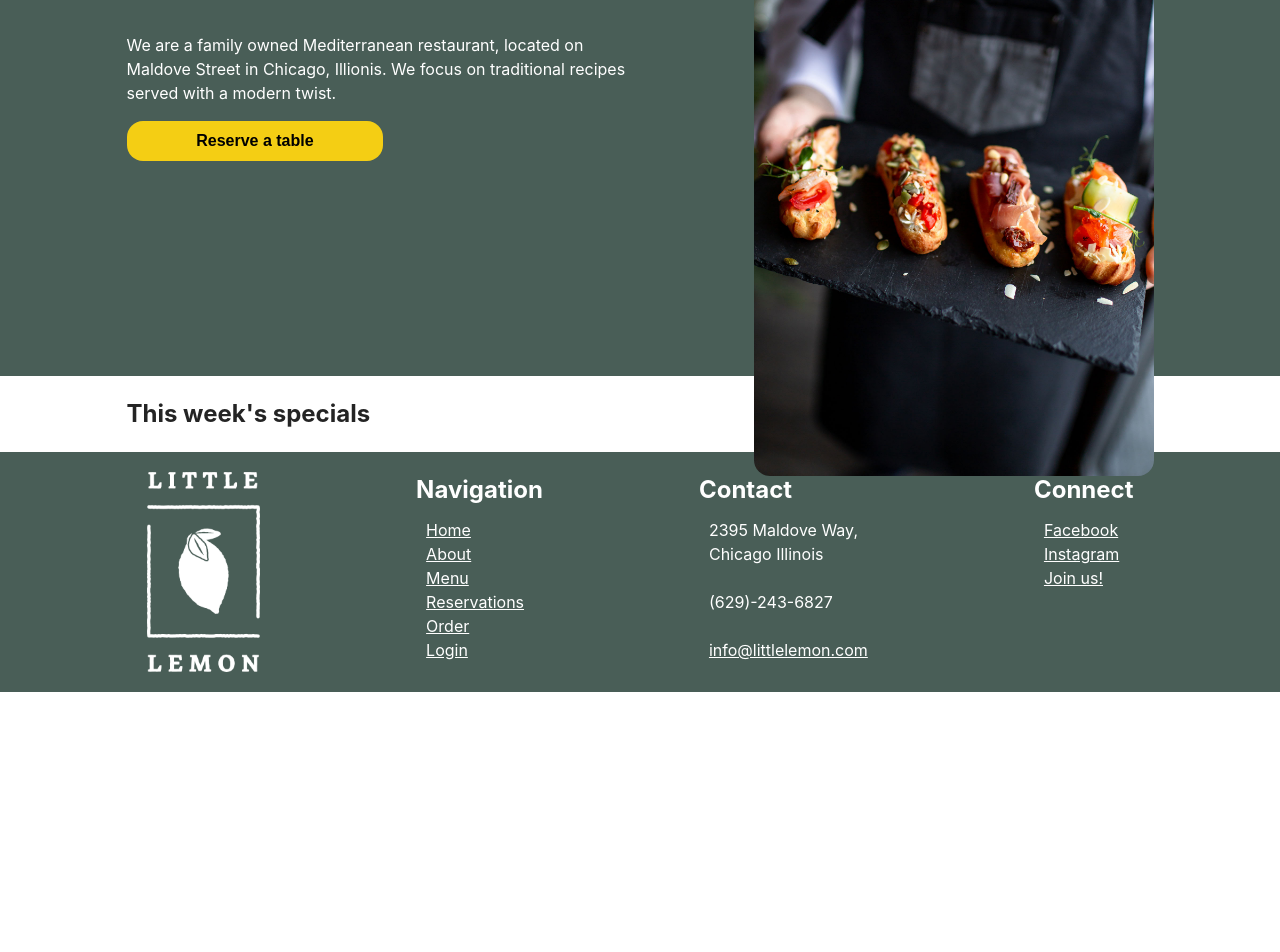
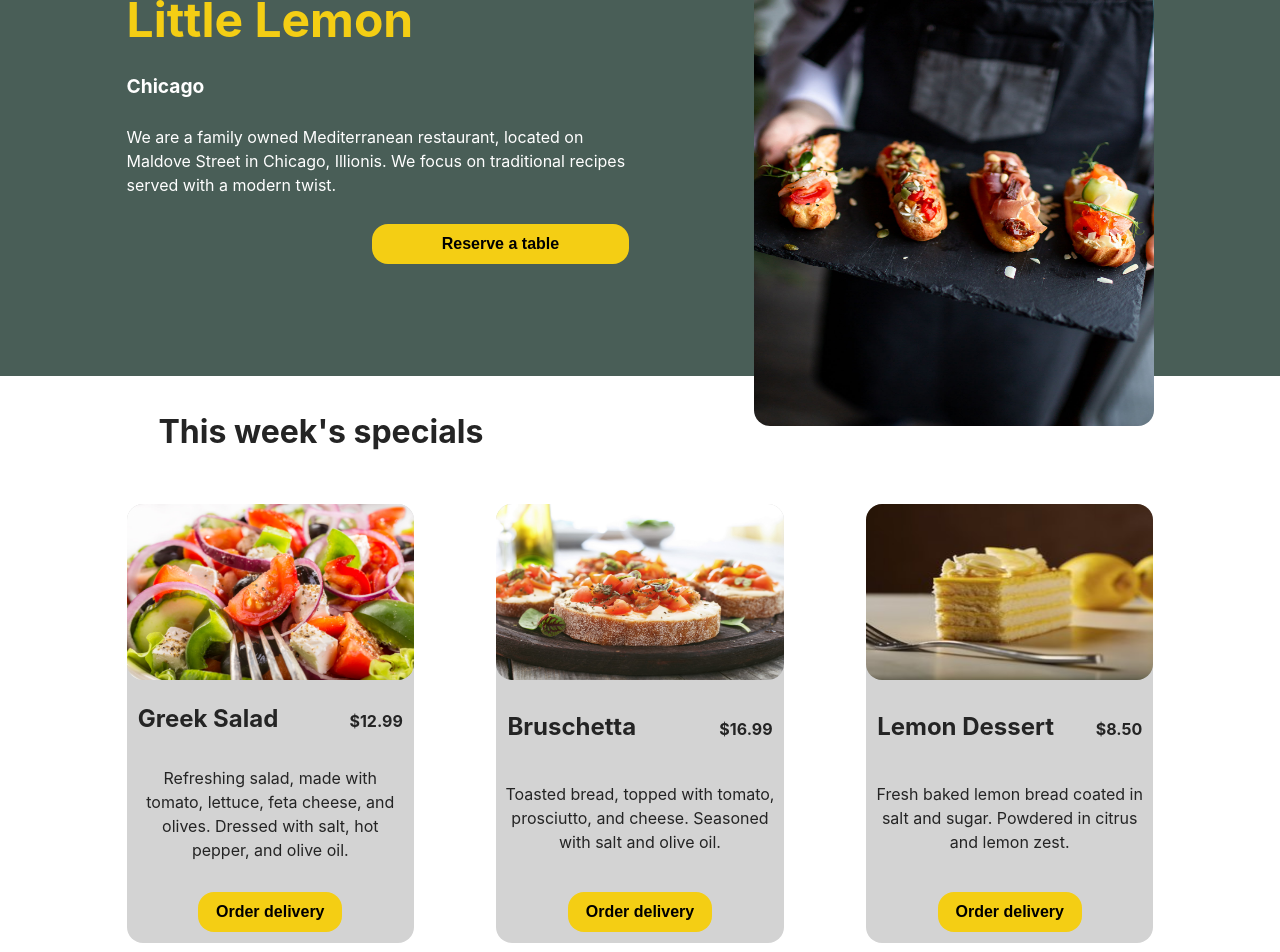
Before and after one commit to EnriqueMartinezAsensi/MetaFrontCapstoneProject, a React (Vite) app in the folder little-lemon/: page / in a window 1280 px wide. Shown: the part 200-1152 px from the top of the page. Before the commit the page ends 892 px from the top, so only its background shows below. Built offline with nearby package versions, Linux system fonts and the light colour scheme.

Commit message:
Ongoin restructuring

```diff
--- a/little-lemon/src/pages/MainPage/index.tsx
+++ b/little-lemon/src/pages/MainPage/index.tsx
@@ -2,17 +2,24 @@ import Footer from "../components/Footer";
 import MenuBar from "../components/MenuBar"
 import Scroller from "../components/Scroller";
 import SectionWrapper from "../components/SectionWrapper"
+import Specials from "../components/Specials";
 import { Spacer } from "./MainPage.styled";
 
 const MainPage = () => {
   return <>
     <MenuBar />
-    <Spacer></Spacer>
+    <Spacer />
     <SectionWrapper background="dark">
       <Scroller />
     </SectionWrapper>
     <SectionWrapper background="light">
-      <h1>This week's specials</h1>
+      <Specials />
+    </SectionWrapper>
+    <SectionWrapper background="dark">
+      <Scroller />
+    </SectionWrapper>
+    <SectionWrapper background="light">
+      <Specials />
     </SectionWrapper>
     <SectionWrapper background="dark">
       <Footer />
--- a/little-lemon/src/pages/components/Button/Button.styled.ts
+++ b/little-lemon/src/pages/components/Button/Button.styled.ts
@@ -2,6 +2,7 @@ import styled from "styled-components";
 
 
 export const ButtonWrapper = styled.button`
+margin: 0.7rem;
   border-radius: ${({theme}) => theme.radiuses.medium}px;
   width: 50%;
   min-width: fit-content;
@@ -9,11 +10,13 @@ export const ButtonWrapper = styled.button`
   font-size: medium;
   font-weight: 600;
   color: ${({theme}) => theme.colors.button.normal.text};
-  border: transparent;
+  border-color: transparent;
   background-color: ${({theme}) => theme.colors.button.normal.background};
   transition: all ${({theme}) => theme.transitions.normal}s;
   &:hover{
-    color: ${({theme}) => theme.colors.button.click.background};
+    color: ${({theme}) => theme.colors.button.normal.background};
+    background-color: ${({theme}) => theme.colors.button.click.background};
+    border: 2px solid ${({theme}) => theme.colors.button.normal.background};
   }
   &:disabled{
     background-color: ${({theme}) => theme.colors.button.disabled.background};
--- /dev/null
+++ b/little-lemon/src/pages/components/FoodCard/FoodCard.styled.ts
@@ -0,0 +1,41 @@
+import styled from "styled-components";
+
+export const FoodCardWrapper = styled.div`
+  display: flex;
+  flex-direction: column;
+  align-items: center;
+  justify-content: space-between;
+  margin: 1rem 0rem;
+  padding: 0;
+  width: 28%;
+  background-color: ${({theme}) => theme.colors.common.grey};
+  border-radius: ${({theme}) => theme.radiuses.medium}px;
+`
+
+export const FoodCardImg = styled.img`
+  width: 100%;
+  height: 40%;
+  border-radius: ${({theme}) => theme.radiuses.medium}px;
+`
+
+export const TitleWrapper = styled.div`
+  display: flex;
+  justify-content: space-between;
+  align-items: baseline;
+  width: 100%;
+`
+
+export const CardTitle = styled.h3`
+  margin: 0.7rem;
+  font-size: 1.5rem;
+`
+
+export const CardPrize = styled.h3`
+  margin: 0.7rem;
+  font-size: 1rem;
+`
+
+export const CardText = styled.p`
+  margin: 0.5rem;
+  text-align: center;
+`
--- /dev/null
+++ b/little-lemon/src/pages/components/FoodCard/index.tsx
@@ -0,0 +1,24 @@
+import Button from "../Button"
+import { CardPrize, CardText, CardTitle, FoodCardImg, FoodCardWrapper, TitleWrapper } from "./FoodCard.styled"
+
+type FoodCardProps = {
+  image: string,
+  title: string,
+  price: string,
+  description: string,
+}
+
+const FoodCard = ({image, title, price, description}:FoodCardProps) => {
+  const AddToCart = () => {}
+  return <FoodCardWrapper>
+    <FoodCardImg src={image}/>
+    <TitleWrapper>
+      <CardTitle>{title}</CardTitle>
+      <CardPrize>{price}</CardPrize>
+    </TitleWrapper>
+    <CardText>{description}</CardText>
+    <Button disabled={false} label="Order delivery" handleClick={() =>AddToCart}></Button>
+  </FoodCardWrapper>
+}
+
+export default FoodCard
--- a/little-lemon/src/pages/components/Scroller/Scroller.styled.ts
+++ b/little-lemon/src/pages/components/Scroller/Scroller.styled.ts
@@ -6,12 +6,12 @@ export const ScrollerWrapper = styled.section`
   height: 500px;
   justify-content: space-between;
 `
-
 export const ScrollerTextWrapper = styled.div`
   display: flex;
+  justify-content: center;
+  flex-direction: column;
   width: 50%;
-  flex-direction: column;
-  >h1, h2, p{
+  >p, h2{
     color: ${({theme}) => theme.colors.common.white};
   }
 `
@@ -23,7 +23,26 @@ export const ScrollerImageWrapper = styled.div`
 `
 export const Image = styled.img`
   width: 400px;
-  max-height: 600px;
+  max-height: 500px;
+  margin: 50px 0px 0px 0px;
   z-index: 90;
   border-radius: ${({theme})=> theme.radiuses.medium}px;
 `
+
+export const HeadTitle = styled.h1`
+  margin: 0.5rem 0rem ;
+  font-size: 3rem;
+  color: ${({theme}) => theme.colors.button.normal.background};
+`
+
+export const HeadSubtitle = styled.h2`
+  margin: 0.5rem 0rem;
+  font-size: larger;
+`
+export const ButtonContainer = styled.div`
+  width: 100%;
+  display: flex;
+  flex-direction: row-reverse;
+  margin: 0;
+  padding: 0;
+`
--- a/little-lemon/src/pages/components/Scroller/index.tsx
+++ b/little-lemon/src/pages/components/Scroller/index.tsx
@@ -1,6 +1,6 @@
 import FoodImage from "../../../assets/images/restauranfood.jpg"
 import Button from "../Button";
-import { Image, ScrollerImageWrapper, ScrollerTextWrapper, ScrollerWrapper } from "./Scroller.styled";
+import { ButtonContainer, HeadSubtitle, HeadTitle, Image, ScrollerImageWrapper, ScrollerTextWrapper, ScrollerWrapper } from "./Scroller.styled";
 
 const Scroller = () => {
   const nagigateOnClick  = () => {
@@ -9,11 +9,13 @@ const Scroller = () => {
 
   return <ScrollerWrapper >
     <ScrollerTextWrapper>
-      <h1>Little Lemon</h1>
-      <h2>Chicago</h2>
+      <HeadTitle>Little Lemon</HeadTitle>
+      <HeadSubtitle>Chicago</HeadSubtitle>
       <p>We are a family owned Mediterranean restaurant, located on  Maldove Street in Chicago, Illionis. We focus
       on traditional recipes served with a modern twist.</p>
-      <Button disabled={false} label="Reserve a table" handleClick={() => nagigateOnClick}/>
+      <ButtonContainer>
+        <Button disabled={false} label="Reserve a table" handleClick={() => nagigateOnClick}/>
+      </ButtonContainer>
     </ScrollerTextWrapper>
     <ScrollerImageWrapper>
       <Image src= {FoodImage} alt="Image of the restaurant's delicious food."/>
--- /dev/null
+++ b/little-lemon/src/pages/components/Specials/Sepcials.styled.ts
@@ -0,0 +1,12 @@
+import styled from "styled-components";
+
+export const SpecialsHeader = styled.h1`
+  margin: 2rem;
+  font-size: 2rem;
+`
+
+export const SepcialsCardWrapper = styled.div`
+  display: flex;
+  justify-content: space-between;
+  margin: 0 0 3rem 0;
+`
--- /dev/null
+++ b/little-lemon/src/pages/components/Specials/index.tsx
@@ -0,0 +1,18 @@
+import FoodCard from "../FoodCard";
+import { SepcialsCardWrapper, SpecialsHeader } from "./Sepcials.styled";
+import salad from "../../../assets/images/greek salad.jpg"
+import bruscheta from "../../../assets/images/bruchetta.jpg"
+import desert from "../../../assets/images/lemon dessert.jpg"
+
+const Specials = () => {
+  return <section>
+    <SpecialsHeader>This week's specials</SpecialsHeader>
+    <SepcialsCardWrapper>
+      <FoodCard image={salad} title="Greek Salad" price="$12.99" description="Refreshing salad, made with tomato, lettuce, feta cheese, and olives. Dressed with salt, hot pepper, and olive oil."/>
+      <FoodCard image={bruscheta} title="Bruschetta" price="$16.99" description="Toasted bread, topped with tomato, prosciutto, and cheese. Seasoned with salt and olive oil."/>
+      <FoodCard image={desert} title="Lemon Dessert" price="$8.50" description="Fresh baked lemon bread coated in salt and sugar. Powdered in citrus and lemon zest."/>
+    </SepcialsCardWrapper>
+  </section>
+}
+
+export default Specials;
--- a/little-lemon/src/theme/theme.ts
+++ b/little-lemon/src/theme/theme.ts
@@ -2,6 +2,7 @@ const theme = {
   colors: {
     common: {
       black: `black`,
+      grey: `lightgrey`,
       white: `white`,
     },
     primary: {
```
